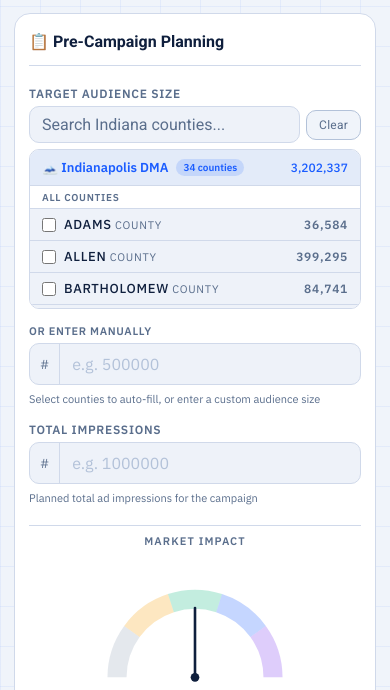
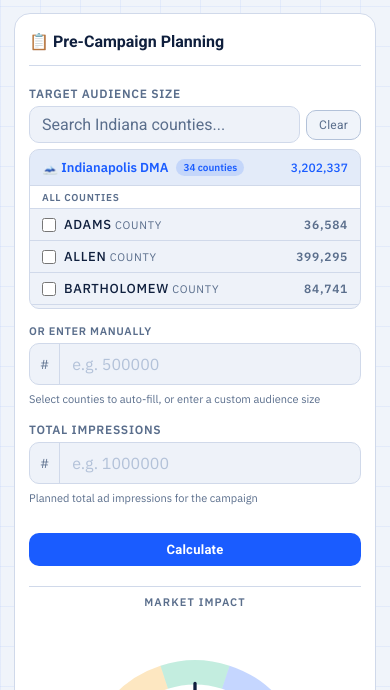
Before and after one commit to bigdw/459digitalcalc, a plain HTML site: page index.html in a window 390 px wide. Both pictures are taken after a click on the button "Campaign Impact". Shown: the part 154-844 px from the top of the page. Drawn offline with Linux system fonts and the light colour scheme.

Commit message:
Add files via upload

```diff
--- a/app.js
+++ b/app.js
@@ -1198,6 +1198,21 @@
     gauge.label === 'Low' ? 0 : gauge.label === 'Light' ? 1 : gauge.label === 'Moderate' ? 2 : gauge.label === 'Strong' ? 3 : 4
   ].color;
   document.getElementById('gauge-note').textContent = gauge.note;
+
+}
+
+function ciImpressionsInput() {
+  // On mobile, suppress live calculation — wait for Calculate button tap
+  if (window.innerWidth <= 768) return;
+  calcImpact();
+}
+
+function ciMobileCalculate() {
+  calcImpact();
+  setTimeout(() => {
+    const resultsEl = document.getElementById('ci-pre-results');
+    if (resultsEl) resultsEl.scrollIntoView({ behavior: 'smooth', block: 'start' });
+  }, 100);
 }
 
 // ── TACTIC FIELD DEFINITIONS ─────────────────────────────────────────
--- a/index.html
+++ b/index.html
@@ -323,10 +323,13 @@
               <label>Total Impressions</label>
               <div class="input-row">
                 <span class="input-prefix">#</span>
-                <input type="number" id="ci-impressions" placeholder="e.g. 1000000" step="10000" min="0" oninput="calcImpact()" />
+                <input type="number" id="ci-impressions" placeholder="e.g. 1000000" step="10000" min="0" oninput="ciImpressionsInput()" />
               </div>
               <div class="field-hint">Planned total ad impressions for the campaign</div>
             </div>
+
+            <!-- Mobile-only Calculate button -->
+            <button class="btn-primary ci-mobile-calc-btn" id="ciMobileCalc" onclick="ciMobileCalculate()">Calculate</button>
 
           </div>
         </div>
--- a/styles.css
+++ b/styles.css
@@ -2611,3 +2611,137 @@
     padding-left: 12px;
   }
 }
+
+/* ── Campaign Impact: iOS zoom + scroll fixes ── */
+@media (max-width: 768px) {
+  /* Override any component-level font-size that would trigger iOS auto-zoom */
+  .impact-duration-row input,
+  .impact-duration-row select,
+  .impact-field input,
+  .impact-field select,
+  .county-search-input {
+    font-size: 16px !important;
+  }
+}
+
+/* ── Campaign Impact mobile Calculate button ── */
+.ci-mobile-calc-btn { display: none; }
+
+@media (max-width: 768px) {
+  .ci-mobile-calc-btn {
+    display: block;
+    width: 100%;
+    margin-top: 12px;
+  }
+
+  /* Reserve space for county summary to prevent layout shift on iOS */
+  .county-selected-summary {
+    min-height: 0;
+    transition: none;
+  }
+
+  /* Prevent the county list appearing/disappearing from triggering zoom */
+  .county-list {
+    -webkit-overflow-scrolling: touch;
+  }
+}
+
+/* ── Campaign Impact: prevent overflow on mobile ── */
+@media (max-width: 768px) {
+
+  /* Clamp the card itself to viewport width */
+  .impact-card--split {
+    width: 100%;
+    max-width: 100%;
+    overflow: hidden;
+    box-sizing: border-box;
+  }
+
+  /* Both columns must not exceed their grid cell */
+  .impact-split-left,
+  .impact-split-right {
+    min-width: 0;
+    max-width: 100%;
+    overflow: hidden;
+    box-sizing: border-box;
+  }
+
+  /* Results grid cells */
+  .impact-results--always {
+    min-width: 0;
+    max-width: 100%;
+  }
+
+  .impact-results-grid {
+    width: 100%;
+    box-sizing: border-box;
+  }
+
+  .impact-result-item {
+    min-width: 0;
+    overflow: hidden;
+  }
+
+  .impact-result-value {
+    word-break: break-word;
+  }
+
+  /* Gauge: clamp SVG and container to card width */
+  .impact-gauge-wrap {
+    width: 100%;
+    max-width: 100%;
+    overflow: hidden;
+  }
+
+  .impact-gauge-container {
+    width: 100%;
+    max-width: 100%;
+    box-sizing: border-box;
+  }
+
+  .impact-gauge-svg {
+    width: 100%;
+    max-width: 100%;
+    height: auto;
+  }
+
+  /* County picker: prevent list from stretching */
+  .county-picker-wrap,
+  .county-list,
+  .county-selected-summary {
+    width: 100%;
+    max-width: 100%;
+    box-sizing: border-box;
+    overflow: hidden;
+  }
+
+  .county-selected-summary {
+    word-break: break-word;
+  }
+
+  /* Calculate button full width already set, ensure it doesn't push width */
+  .ci-mobile-calc-btn {
+    box-sizing: border-box;
+    max-width: 100%;
+  }
+
+  /* Impact card padding contained */
+  .impact-card {
+    box-sizing: border-box;
+    max-width: 100%;
+    overflow: hidden;
+  }
+}
+
+@media (max-width: 768px) {
+  html, body {
+    overflow-x: hidden;
+    max-width: 100vw;
+  }
+
+  main {
+    overflow-x: hidden;
+    max-width: 100%;
+    box-sizing: border-box;
+  }
+}
```
